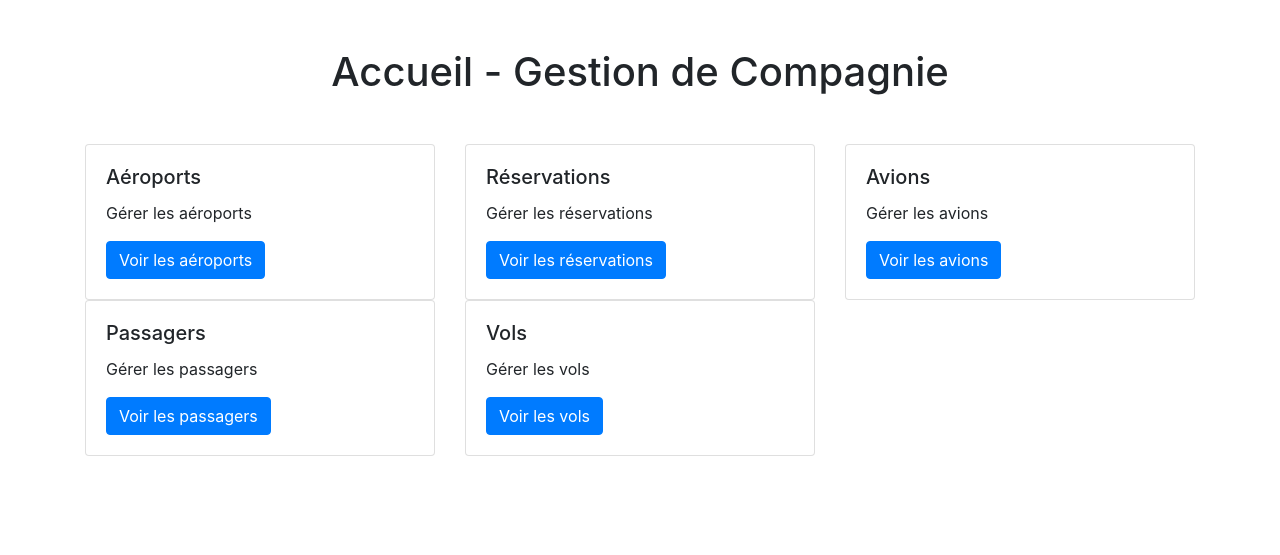
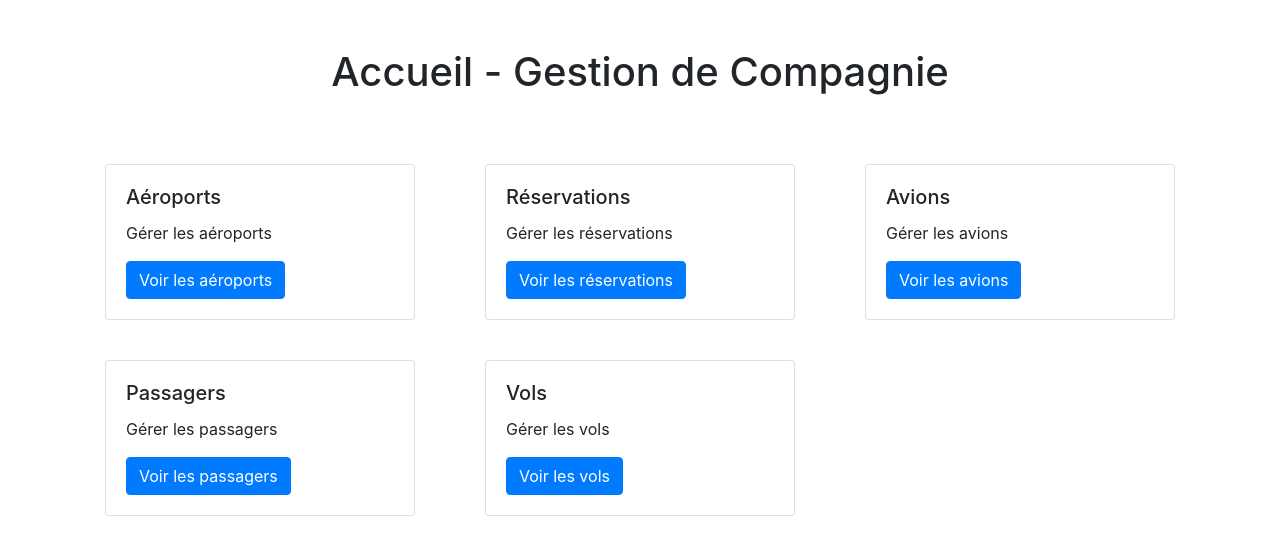
Before and after one commit to GoldSenseiBoi/AirFrance_Leger, a PHP site: page / in a window 1280 px wide. Shown: the top 555 px of the page. Run offline with PHP 8.4, Linux system fonts and the light colour scheme.

Commit message:
add :apple:

```diff
--- a/index.php
+++ b/index.php
@@ -11,7 +11,7 @@
         <h1 class="text-center mb-5">Accueil - Gestion de Compagnie</h1>
         <div class="row">
             <div class="col-md-4">
-                <div class="card">
+                <div class="card" style="margin : 20px;">
                     <div class="card-body">
                         <h5 class="card-title">Aéroports</h5>
                         <p class="card-text">Gérer les aéroports</p>
@@ -20,7 +20,7 @@
                 </div>
             </div>
             <div class="col-md-4">
-                <div class="card">
+                <div class="card" style="margin : 20px;">
                     <div class="card-body">
                         <h5 class="card-title">Réservations</h5>
                         <p class="card-text">Gérer les réservations</p>
@@ -29,7 +29,7 @@
                 </div>
             </div>
             <div class="col-md-4">
-                <div class="card">
+                <div class="card" style="margin : 20px;">
                     <div class="card-body">
                         <h5 class="card-title">Avions</h5>
                         <p class="card-text">Gérer les avions</p>
@@ -38,7 +38,7 @@
                 </div>
             </div>
             <div class="col-md-4">
-                <div class="card">
+                <div class="card" style="margin : 20px;">
                     <div class="card-body">
                         <h5 class="card-title">Passagers</h5>
                         <p class="card-text">Gérer les passagers</p>
@@ -47,7 +47,7 @@
                 </div>
             </div>
             <div class="col-md-4">
-                <div class="card">
+                <div class="card" style="margin : 20px;">
                     <div class="card-body">
                         <h5 class="card-title">Vols</h5>
                         <p class="card-text">Gérer les vols</p>
```
Also changed, not shown: config/database.php (+4 -4 lines).
